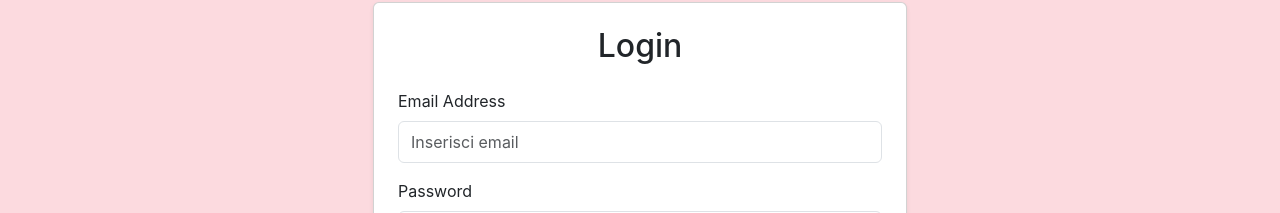
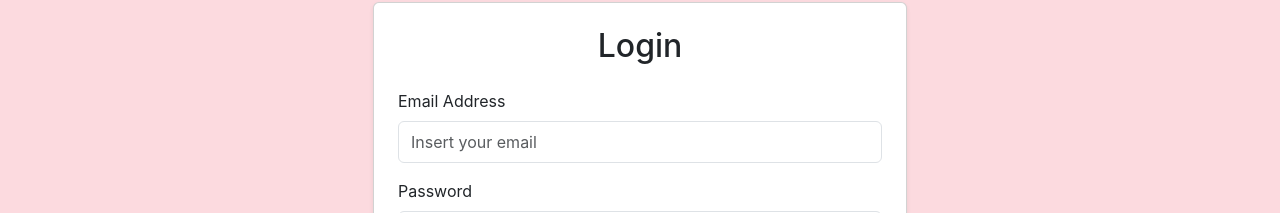
Before and after one commit to MatildeP89/Epic-Travel-Blog, a React (Create React App) app in the folder frontend/: page /login in a window 1280 px wide. Shown: the part 102-315 px from the top of the page. Built offline with nearby package versions, Linux system fonts and the light colour scheme; no server answers.

Commit message:
correzione html language

```diff
--- a/frontend/src/pages/Login.jsx
+++ b/frontend/src/pages/Login.jsx
@@ -61,7 +61,7 @@ const Login = () => {
                                     <Form.Label>Email Address</Form.Label>
                                     <Form.Control
                                         type="email"
-                                        placeholder="Inserisci email"
+                                        placeholder="Insert your email"
                                         value={email}
                                         onChange={(e) => setEmail(e.target.value)}
                                         className="py-2"
```
